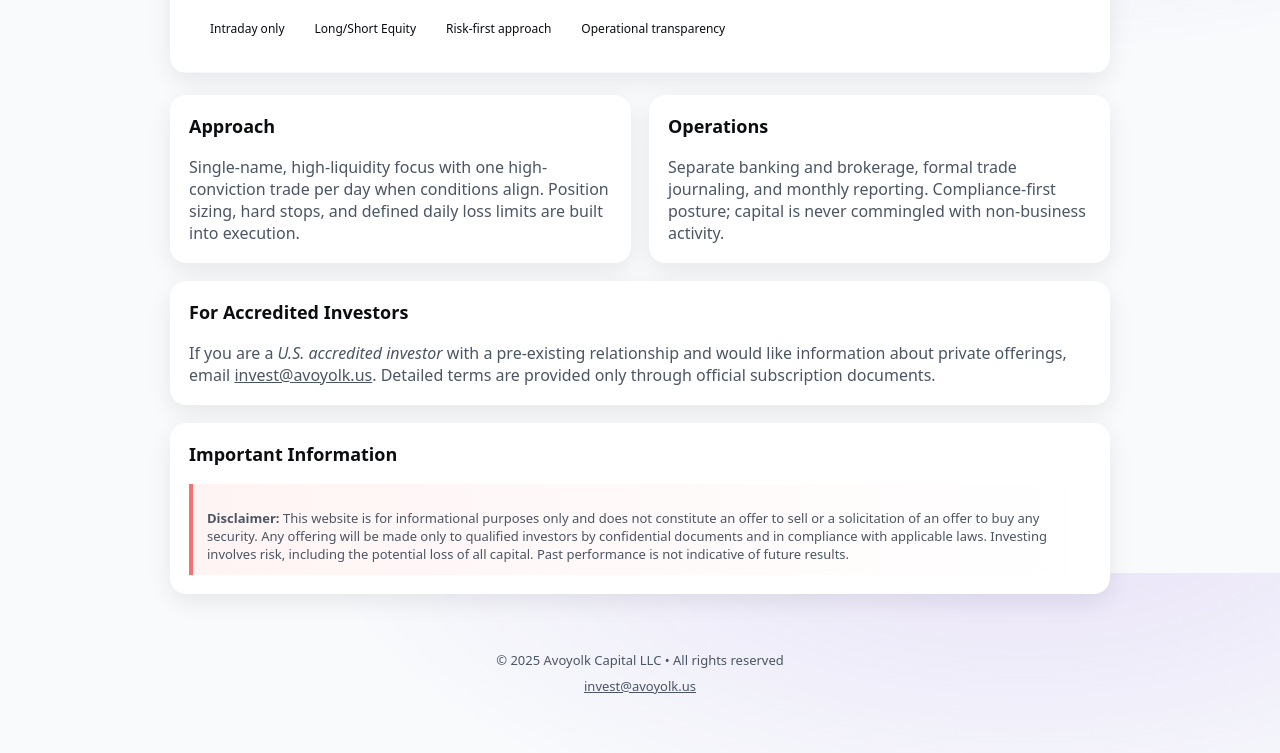
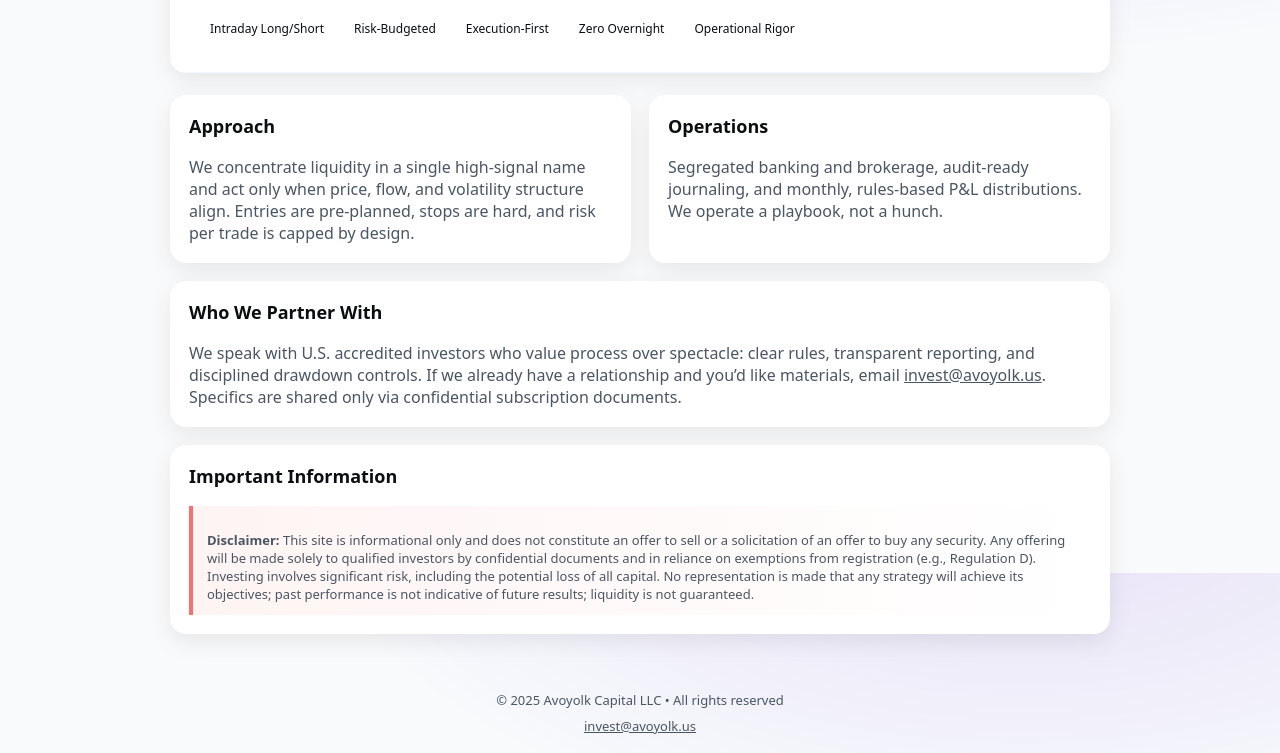
Before and after one commit to Avoyolk/avoyolk-site, a plain HTML site: page index.html in a window 1280 px wide. Shown: the part 227-980 px from the top of the page. Drawn offline with Linux system fonts and the light colour scheme.

Commit message:
Update index.html

```diff
--- a/index.html
+++ b/index.html
@@ -3,8 +3,8 @@
 <head>
   <meta charset="utf-8" />
   <meta name="viewport" content="width=device-width, initial-scale=1" />
-  <title>Avoyolk Capital LLC — Proprietary Trading</title>
-  <meta name="description" content="Avoyolk Capital LLC is a California-based proprietary trading firm focused on disciplined, intraday long/short equity strategies." />
+  <title>Avoyolk Capital LLC — Intraday Long/Short • Precision Execution</title>
+  <meta name="description" content="Avoyolk Capital LLC is a proprietary trading firm applying institutional‑grade risk management and precise intraday long/short execution." />
   <!-- IMPORTANT: If you later operate under Rule 506(c) (general solicitation), you may remove the noindex tag below. For 506(b), keep it. -->
   <meta name="robots" content="noindex, nofollow" />
   <style>
@@ -72,36 +72,37 @@
     </header>
 
     <section class="hero" role="region" aria-label="Overview">
-      <h1>Focused, disciplined proprietary trading.</h1>
-      <p>California-based firm executing an intraday long/short equity strategy with strict risk controls and no overnight positions.</p>
+      <h1>Institutional discipline. Intraday edge.</h1>
+      <p>We run a focused, intraday long/short equity program with tight risk budgets, precise execution, and zero overnight exposure.</p>
       <div class="chips" aria-hidden="true">
-        <span class="chip">Intraday only</span>
-        <span class="chip">Long/Short Equity</span>
-        <span class="chip">Risk-first approach</span>
-        <span class="chip">Operational transparency</span>
+        <span class="chip">Intraday Long/Short</span>
+        <span class="chip">Risk‑Budgeted</span>
+        <span class="chip">Execution‑First</span>
+        <span class="chip">Zero Overnight</span>
+        <span class="chip">Operational Rigor</span>
       </div>
     </section>
 
     <div class="grid">
       <article class="card half" aria-label="Approach">
         <h3>Approach</h3>
-        <p>Single-name, high-liquidity focus with one high-conviction trade per day when conditions align. Position sizing, hard stops, and defined daily loss limits are built into execution.</p>
+        <p>We concentrate liquidity in a single high‑signal name and act only when price, flow, and volatility structure align. Entries are pre‑planned, stops are hard, and risk per trade is capped by design.</p>
       </article>
 
       <article class="card half" aria-label="Operations">
         <h3>Operations</h3>
-        <p>Separate banking and brokerage, formal trade journaling, and monthly reporting. Compliance-first posture; capital is never commingled with non-business activity.</p>
+        <p>Segregated banking and brokerage, audit‑ready journaling, and monthly, rules‑based P&L distributions. We operate a playbook, not a hunch.</p>
       </article>
 
       <article class="card" aria-label="For Accredited Investors">
-        <h3>For Accredited Investors</h3>
-        <p>If you are a <em>U.S. accredited investor</em> with a pre-existing relationship and would like information about private offerings, email <a href="mailto:invest@avoyolk.us">invest@avoyolk.us</a>. Detailed terms are provided only through official subscription documents.</p>
+        <h3>Who We Partner With</h3>
+        <p>We speak with U.S. accredited investors who value process over spectacle: clear rules, transparent reporting, and disciplined drawdown controls. If we already have a relationship and you’d like materials, email <a href="mailto:invest@avoyolk.us">invest@avoyolk.us</a>. Specifics are shared only via confidential subscription documents.</p>
       </article>
 
       <article class="card" aria-label="Important Information">
         <h3>Important Information</h3>
         <div class="disclaimer">
-          <p><strong>Disclaimer:</strong> This website is for informational purposes only and does not constitute an offer to sell or a solicitation of an offer to buy any security. Any offering will be made only to qualified investors by confidential documents and in compliance with applicable laws. Investing involves risk, including the potential loss of all capital. Past performance is not indicative of future results.</p>
+          <p><strong>Disclaimer:</strong> This site is informational only and does not constitute an offer to sell or a solicitation of an offer to buy any security. Any offering will be made solely to qualified investors by confidential documents and in reliance on exemptions from registration (e.g., Regulation D). Investing involves significant risk, including the potential loss of all capital. No representation is made that any strategy will achieve its objectives; past performance is not indicative of future results; liquidity is not guaranteed.</p>
         </div>
       </article>
     </div>
```
